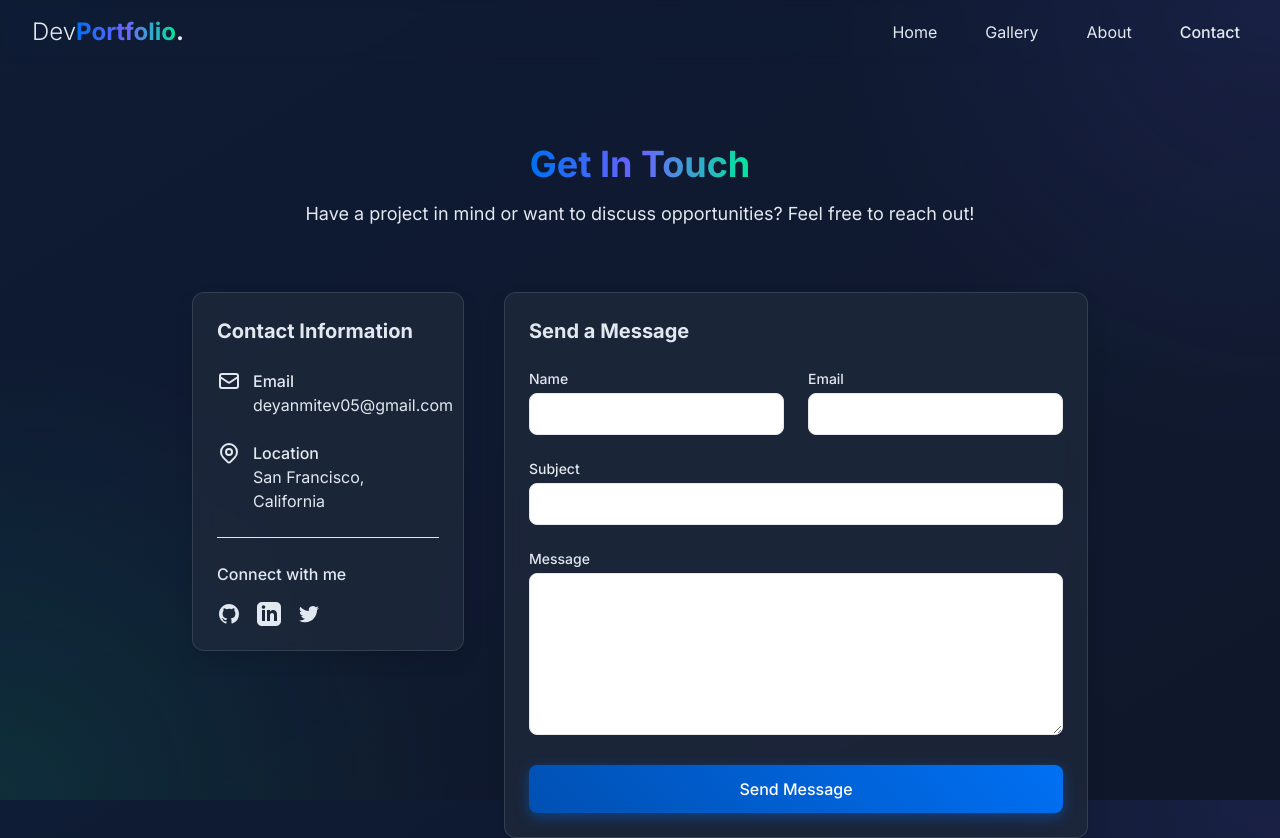
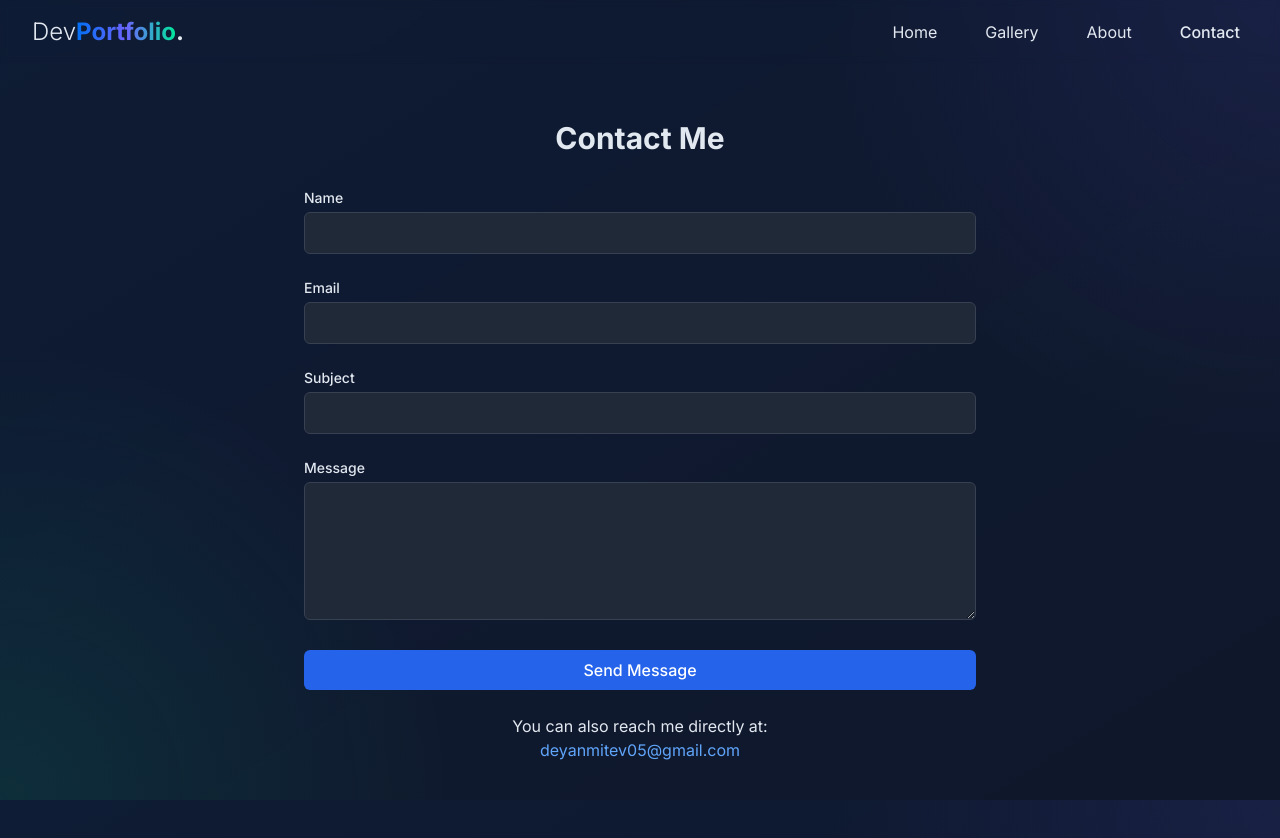
Before and after one commit to DDMitev/personal-portfolio, a Next.js app: page /contact in a window 1280 px wide. Shown: the top 838 px of the page. Built offline with nearby package versions, Linux system fonts and the light colour scheme.

Commit message:
Fix TypeScript errors by simplifying event handling for Netlify build compatibility

```diff
--- a/src/app/contact/page.tsx
+++ b/src/app/contact/page.tsx
@@ -1,18 +1,18 @@
 'use client';
 
-import React, { useState } from 'react';
+import React from 'react';
 
 export default function Contact() {
-  const [formData, setFormData] = useState({
+  const [formData, setFormData] = React.useState({
     name: '',
     email: '',
     subject: '',
     message: ''
   });
-  const [isSubmitting, setIsSubmitting] = useState(false);
-  const [submitResult, setSubmitResult] = useState(null as null | { success: boolean; message: string });
+  const [isSubmitting, setIsSubmitting] = React.useState(false);
+  const [submitResult, setSubmitResult] = React.useState(null);
 
-  const handleChange = (e: React.ChangeEvent<HTMLInputElement | HTMLTextAreaElement | HTMLSelectElement>) => {
+  const handleChange = (e) => {
     const { name, value } = e.target;
     setFormData(prev => ({
       ...prev,
@@ -20,7 +20,7 @@ export default function Contact() {
     }));
   };
 
-  const handleSubmit = async (e: React.FormEvent) => {
+  const handleSubmit = async (e) => {
     e.preventDefault();
     setIsSubmitting(true);
 
@@ -43,7 +43,6 @@ export default function Contact() {
         message: ''
       });
     } catch (error) {
-      // Show error message
       setSubmitResult({
         success: false,
         message: 'There was an error sending your message. Please try again later.'
@@ -54,172 +53,93 @@ export default function Contact() {
   };
 
   return (
-    <div className="py-16 px-4 sm:px-6 lg:px-8 relative">
-      {/* Background elements */}
-      <div className="absolute inset-0 grid-lines opacity-10 -z-10"></div>
-      <div className="absolute top-0 left-0 w-72 h-72 bg-primary opacity-5 rounded-full blur-3xl -z-10"></div>
-      <div className="absolute bottom-0 right-0 w-72 h-72 bg-secondary opacity-5 rounded-full blur-3xl -z-10"></div>
+    <main className="container mx-auto px-4 py-10">
+      <div className="max-w-2xl mx-auto">
+        <h1 className="text-3xl font-bold mb-8 text-center">Contact Me</h1>
 
-      <div className="max-w-4xl mx-auto">
-        {/* Contact Header */}
-        <div className="text-center mb-16">
-          <h1 className="text-4xl font-bold heading-gradient inline-block mb-4">Get In Touch</h1>
-          <p className="text-lg text-foreground-muted max-w-2xl mx-auto">
-            Have a project in mind or want to discuss opportunities? Feel free to reach out!
-          </p>
+        {submitResult && submitResult.success ? (
+          <div className="bg-green-100 border border-green-400 text-green-700 px-4 py-3 rounded relative mb-6" role="alert">
+            <span className="block sm:inline">{submitResult.message}</span>
           </div>
-
-        <div className="grid grid-cols-1 md:grid-cols-3 gap-10">
-          {/* Contact Information */}
-          <div className="md:col-span-1">
-            <div className="card">
-              <h2 className="text-xl font-bold text-foreground mb-6">Contact Information</h2>
-
-              <div className="space-y-6">
-                {/* Email */}
-                <div className="flex items-start">
-                  <div className="flex-shrink-0">
-                    <svg className="h-6 w-6 text-primary" xmlns="http://www.w3.org/2000/svg" fill="none" viewBox="0 0 24 24" stroke="currentColor">
-                      <path strokeLinecap="round" strokeLinejoin="round" strokeWidth={2} d="M3 8l7.89 5.26a2 2 0 002.22 0L21 8M5 19h14a2 2 0 002-2V7a2 2 0 00-2-2H5a2 2 0 00-2 2v10a2 2 0 002 2z" />
-                    </svg>
-                  </div>
-                  <div className="ml-3 text-base">
-                    <p className="font-medium text-foreground">Email</p>
-                    <p className="text-foreground-muted">
-                      <a href="mailto:deyanmitev05@gmail.com" className="text-primary hover:text-accent transition-colors">
-                        deyanmitev05@gmail.com
-                      </a>
-                    </p>
-                  </div>
-                </div>
-
-                {/* Location */}
-                <div className="flex items-start">
-                  <div className="flex-shrink-0">
-                    <svg className="h-6 w-6 text-primary" xmlns="http://www.w3.org/2000/svg" fill="none" viewBox="0 0 24 24" stroke="currentColor">
-                      <path strokeLinecap="round" strokeLinejoin="round" strokeWidth={2} d="M17.657 16.657L13.414 20.9a1.998 1.998 0 01-2.827 0l-4.244-4.243a8 8 0 1111.314 0z" />
-                      <path strokeLinecap="round" strokeLinejoin="round" strokeWidth={2} d="M15 11a3 3 0 11-6 0 3 3 0 016 0z" />
-                    </svg>
-                  </div>
-                  <div className="ml-3 text-base">
-                    <p className="font-medium text-foreground">Location</p>
-                    <p className="text-foreground-muted">San Francisco, California</p>
-                  </div>
-                </div>
-
-                {/* Social Media */}
-                <div className="pt-6 border-t border-border">
-                  <p className="font-medium text-foreground mb-4">Connect with me</p>
-                  <div className="flex space-x-4">
-                    <a href="#" className="text-foreground-muted hover:text-primary transition-colors">
-                      <span className="sr-only">GitHub</span>
-                      <svg className="h-6 w-6" fill="currentColor" viewBox="0 0 24 24">
-                        <path fillRule="evenodd" d="M12 2C6.477 2 2 6.484 2 12.017c0 4.425 2.865 8.18 6.839 9.504.5.092.682-.217.682-.483 0-.237-.008-.868-.013-1.703-2.782.605-3.369-1.343-3.369-1.343-.454-1.158-1.11-1.466-1.11-1.466-.908-.62.069-.608.069-.608 1.003.07 1.531 1.032 1.531 1.032.892 1.53 2.341 1.088 2.91.832.092-.647.35-1.088.636-1.338-2.22-.253-4.555-1.113-4.555-4.951 0-1.093.39-1.988 1.029-2.688-.103-.253-.446-1.272.098-2.65 0 0 .84-.27 2.75 1.026A9.564 9.564 0 0112 6.844c.85.004 1.705.115 2.504.337 1.909-1.296 2.747-1.027 2.747-1.027.546 1.379.202 2.398.1 2.651.64.7 1.028 1.595 1.028 2.688 0 3.848-2.339 4.695-4.566 4.943.359.309.678.92.678 1.855 0 1.338-.012 2.419-.012 2.747 0 .268.18.58.688.482A10.019 10.019 0 0022 12.017C22 6.484 17.522 2 12 2z" clipRule="evenodd" />
-                      </svg>
-                    </a>
-                    <a href="#" className="text-foreground-muted hover:text-primary transition-colors">
-                      <span className="sr-only">LinkedIn</span>
-                      <svg className="h-6 w-6" fill="currentColor" viewBox="0 0 24 24">
-                        <path d="M19 0h-14c-2.761 0-5 2.239-5 5v14c0 2.761 2.239 5 5 5h14c2.762 0 5-2.239 5-5v-14c0-2.761-2.238-5-5-5zm-11 19h-3v-11h3v11zm-1.5-12.268c-.966 0-1.75-.79-1.75-1.764s.784-1.764 1.75-1.764 1.75.79 1.75 1.764-.783 1.764-1.75 1.764zm13.5 12.268h-3v-5.604c0-3.368-4-3.113-4 0v5.604h-3v-11h3v1.765c1.396-2.586 7-2.777 7 2.476v6.759z" />
-                      </svg>
-                    </a>
-                    <a href="#" className="text-foreground-muted hover:text-primary transition-colors">
-                      <span className="sr-only">Twitter</span>
-                      <svg className="h-6 w-6" fill="currentColor" viewBox="0 0 24 24">
-                        <path d="M8.29 20.251c7.547 0 11.675-6.253 11.675-11.675 0-.178 0-.355-.012-.53A8.348 8.348 0 0022 5.92a8.19 8.19 0 01-2.357.646 4.118 4.118 0 001.804-2.27 8.224 8.224 0 01-2.605.996 4.107 4.107 0 00-6.993 3.743 11.65 11.65 0 01-8.457-4.287 4.106 4.106 0 001.27 5.477A4.072 4.072 0 012.8 9.713v.052a4.105 4.105 0 003.292 4.022 4.095 4.095 0 01-1.853.07 4.108 4.108 0 003.834 2.85A8.233 8.233 0 012 18.407a11.616 11.616 0 006.29 1.84" />
-                      </svg>
-                    </a>
-                  </div>
-                </div>
-              </div>
-            </div>
-          </div>
-
-          {/* Contact Form */}
-          <div className="md:col-span-2">
-            <div className="card">
-              <h2 className="text-xl font-bold text-foreground mb-6">Send a Message</h2>
-
+        ) : (
           <form onSubmit={handleSubmit} className="space-y-6">
-                <div className="grid grid-cols-1 sm:grid-cols-2 gap-6">
             <div>
-                    <label htmlFor="name" className="block text-sm font-medium text-foreground mb-1">Name</label>
+              <label htmlFor="name" className="block text-sm font-medium mb-1">Name</label>
               <input
                 type="text"
                 id="name"
                 name="name"
-                      required
-                      className="w-full px-3 py-2 rounded-lg border border-border bg-background-light text-foreground focus:outline-none focus:ring-2 focus:ring-primary"
                 value={formData.name}
                 onChange={handleChange}
+                className="w-full px-4 py-2 border rounded-md focus:outline-none focus:ring-2 focus:ring-blue-500 bg-gray-800 border-gray-700"
+                required
               />
             </div>
+
             <div>
-                    <label htmlFor="email" className="block text-sm font-medium text-foreground mb-1">Email</label>
+              <label htmlFor="email" className="block text-sm font-medium mb-1">Email</label>
               <input
                 type="email"
                 id="email"
                 name="email"
-                      required
-                      className="w-full px-3 py-2 rounded-lg border border-border bg-background-light text-foreground focus:outline-none focus:ring-2 focus:ring-primary"
                 value={formData.email}
                 onChange={handleChange}
+                className="w-full px-4 py-2 border rounded-md focus:outline-none focus:ring-2 focus:ring-blue-500 bg-gray-800 border-gray-700"
+                required
               />
-                  </div>
             </div>
 
             <div>
-                  <label htmlFor="subject" className="block text-sm font-medium text-foreground mb-1">Subject</label>
+              <label htmlFor="subject" className="block text-sm font-medium mb-1">Subject</label>
               <input
                 type="text"
                 id="subject"
                 name="subject"
-                    className="w-full px-3 py-2 rounded-lg border border-border bg-background-light text-foreground focus:outline-none focus:ring-2 focus:ring-primary"
                 value={formData.subject}
                 onChange={handleChange}
+                className="w-full px-4 py-2 border rounded-md focus:outline-none focus:ring-2 focus:ring-blue-500 bg-gray-800 border-gray-700"
+                required
               />
             </div>
 
             <div>
-                  <label htmlFor="message" className="block text-sm font-medium text-foreground mb-1">Message</label>
+              <label htmlFor="message" className="block text-sm font-medium mb-1">Message</label>
               <textarea
                 id="message"
                 name="message"
-                    rows={6}
-                    required
-                    className="w-full px-3 py-2 rounded-lg border border-border bg-background-light text-foreground focus:outline-none focus:ring-2 focus:ring-primary"
                 value={formData.message}
                 onChange={handleChange}
-                  ></textarea>
+                rows={5}
+                className="w-full px-4 py-2 border rounded-md focus:outline-none focus:ring-2 focus:ring-blue-500 bg-gray-800 border-gray-700"
+                required
+              />
             </div>
 
             <div>
               <button
                 type="submit"
                 disabled={isSubmitting}
-                    className="btn btn-primary w-full"
+                className={`w-full py-2 px-4 rounded-md text-white font-medium ${
+                  isSubmitting ? 'bg-blue-400' : 'bg-blue-600 hover:bg-blue-700'
+                }`}
               >
-                    {isSubmitting ? (
-                      <svg className="animate-spin -ml-1 mr-2 h-4 w-4 text-white" xmlns="http://www.w3.org/2000/svg" fill="none" viewBox="0 0 24 24">
-                        <circle className="opacity-25" cx="12" cy="12" r="10" stroke="currentColor" strokeWidth="4"></circle>
-                        <path className="opacity-75" fill="currentColor" d="M4 12a8 8 0 018-8V0C5.373 0 0 5.373 0 12h4zm2 5.291A7.962 7.962 0 014 12H0c0 3.042 1.135 5.824 3 7.938l3-2.647z"></path>
-                      </svg>
-                    ) : null}
                 {isSubmitting ? 'Sending...' : 'Send Message'}
               </button>
             </div>
 
-                {/* Form result message */}
-                {submitResult && (
-                  <div className={`rounded-lg p-4 mt-4 ${submitResult.success ? 'bg-green-100 bg-opacity-10 text-green-400' : 'bg-red-100 bg-opacity-10 text-red-400'}`}>
-                    {submitResult.message}
+            {submitResult && !submitResult.success && (
+              <div className="bg-red-100 border border-red-400 text-red-700 px-4 py-3 rounded relative" role="alert">
+                <span className="block sm:inline">{submitResult.message}</span>
               </div>
             )}
+
+            <div className="mt-8 text-center">
+              <p>You can also reach me directly at:</p>
+              <a href="mailto:deyanmitev05@gmail.com" className="text-blue-400 hover:underline">deyanmitev05@gmail.com</a>
+            </div>
           </form>
+        )}
       </div>
-          </div>
-        </div>
-      </div>
-    </div>
+    </main>
   );
 }
--- a/src/app/gallery/page.tsx
+++ b/src/app/gallery/page.tsx
@@ -244,13 +244,13 @@ export default function GalleryPage() {
     setShowProjectForm(true);
   };
 
-  const handleFormChange = (e: React.ChangeEvent<HTMLInputElement | HTMLTextAreaElement | HTMLSelectElement>): void => {
+  const handleFormChange = (e): void => {
     const { name, value, type } = e.target;
 
     if (type === 'checkbox') {
       setFormValues(prev => ({
         ...prev,
-        [name]: (e.target as HTMLInputElement).checked
+        [name]: (e.target).checked
       }));
     } else {
       setFormValues(prev => ({
@@ -260,7 +260,7 @@ export default function GalleryPage() {
     }
   };
 
-  const handleTechInputChange = (e: React.ChangeEvent<HTMLInputElement>): void => {
+  const handleTechInputChange = (e): void => {
     setTechInput(e.target.value);
   };
 
```
Lines whose indentation alone changed are shown as unchanged.
